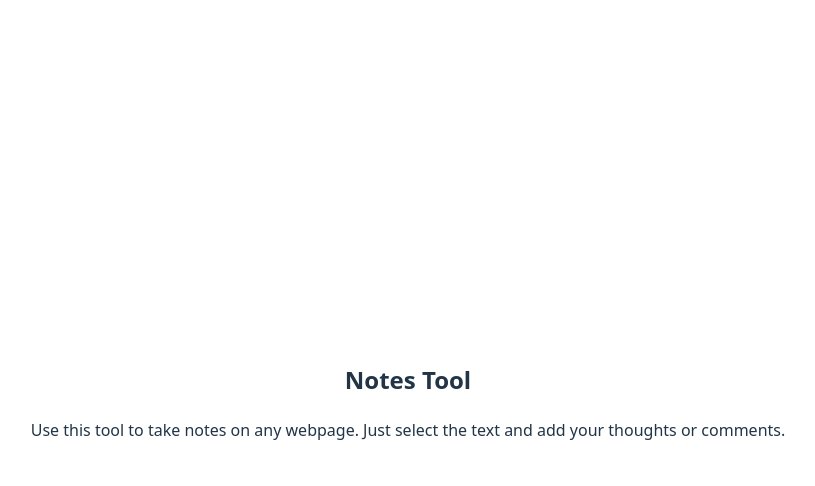
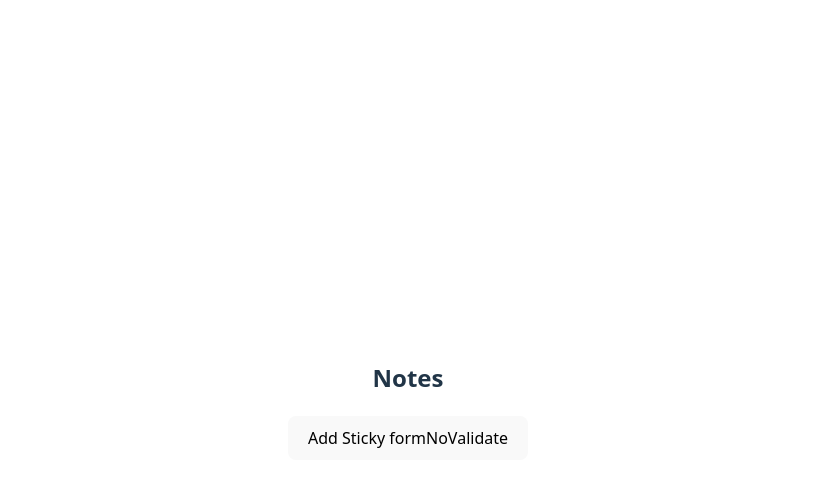
Before and after one commit to Davbp24/build-intermediate-web-dev, a React (Vite) app in the folder inlineExtension/: page /notes in a window 1280 px wide. Both pictures are taken after a click on the button "Notes". Shown: the top 486 px of the page, without its empty margins (232-1047 px from the left). Built offline with nearby package versions, Linux system fonts and the light colour scheme.

Commit message:
updating sticky notes to work better

```diff
--- a/inlineExtension/src/components/Notes.tsx
+++ b/inlineExtension/src/components/Notes.tsx
@@ -1,10 +1,21 @@
 function Notes() {
+
+async function handleAddNote() {
+  const [tab] = await chrome.tabs.query({active: true, currentWindow: true})
+
+  if (tab.id !== undefined) {
+    chrome.tabs.sendMessage(tab.id, {action: 'addNote'})
+  }
+}
+
   return (
     <div className="notes-screen">
-      <h2>Notes Tool</h2>
-      <p>Use this tool to take notes on any webpage. Just select the text and add your thoughts or comments.</p>
+      <h2>Notes</h2>
+      <button onClick={handleAddNote}>
+      Add Sticky formNoValidate
+      </button>
     </div>
-  );
+  )
 }
 
 export default Notes;
--- a/inlineExtension/src/content/content.tsx
+++ b/inlineExtension/src/content/content.tsx
@@ -47,3 +47,9 @@ if (!document.getElementById(HOST_ID)) {
   const root = createRoot(mountPoint)
   root.render(<StickyNotesManager />)
 }
+
+chrome.runtime.onMessage.addListener((message) => {
+  if (message.action === 'addNote') {
+    document.dispatchEvent(new CustomEvent('inline:addNote'))
+  }
+})
```
Also changed, not shown: inlineExtension/src/content/StickyNotesManager.tsx (+14 -0 lines), inlineExtension/public/manifest.json.
